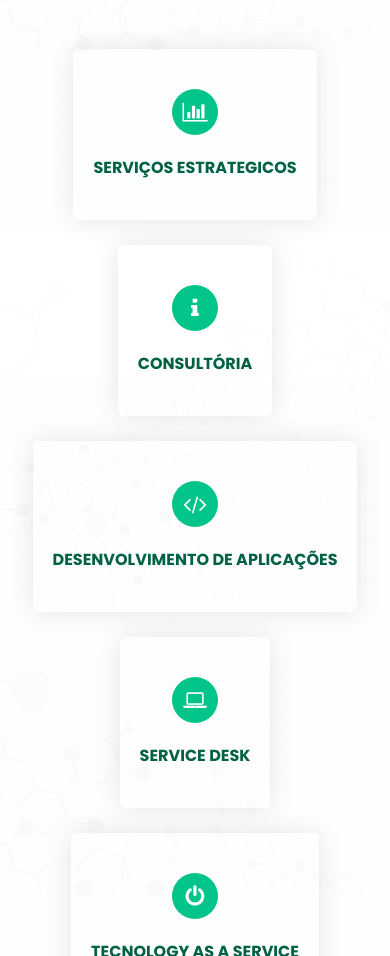
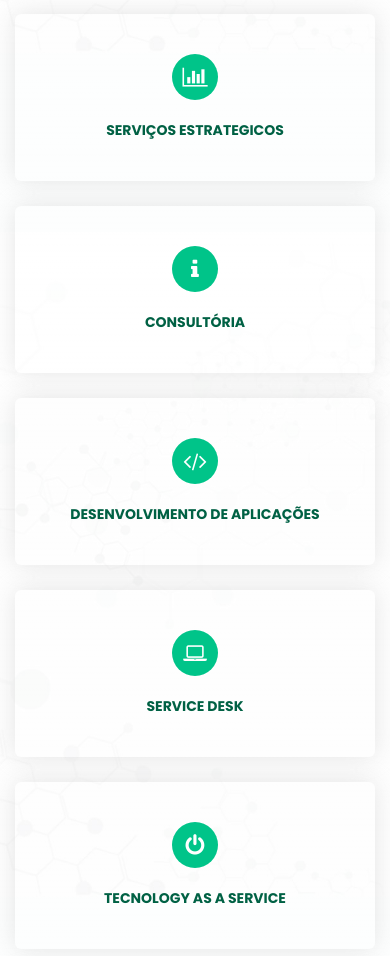
Before and after one commit to Miguel-Leite/novaconexao-v2, a plain HTML site: page index.html in a window 390 px wide. Shown: the part 2300-3256 px from the top of the page. Drawn offline with nearby package versions, Linux system fonts and the light colour scheme.

Commit message:
🚀 responsive

```diff
--- a/css/style.css
+++ b/css/style.css
@@ -671,6 +671,7 @@ ul.btn li:last-child {
      display: flex;
      align-items: center;
      justify-content: center;
+     flex-wrap: wrap;
      gap: 25px;
      margin-bottom: 200px;
 }
@@ -681,6 +682,7 @@ ul.btn li:last-child {
      box-shadow: 0px 0px 25px rgba(204, 204, 204, 0.486);
      text-align: center;
      transition: box-shadow .3s ease-in-out;
+     width: 350px;
 }
 
 .services .service-item:hover {
@@ -810,6 +812,13 @@ ul.btn li:last-child {
      .contacts, .services {
           flex-wrap: wrap;
      }
+     .services .service-item {
+          width: 200px;
+          flex-grow: 2;
+     }
+     .services .service-item h3 {
+          font-size: 14px;
+     }
 }
 
 /** footer **/
--- a/index.html
+++ b/index.html
@@ -175,7 +175,7 @@
                      <div class="titlepage">
                         <h2 data-aos="fade-up">Sobre a <span class="blu">Nova Conexão</span></h2>
                         <p data-aos="fade-up">A Nova Conexão é uma empresa 100% Angolana, com
-                           sede em Luanda, que actua nas áreas de Relaciona- -mento com o Cliente,
+                           sede em Luanda, que actua nas áreas de Relacionamento com o Cliente,
                            Formação, RH e Transformação Tecnológica. Na Nova Conexão ajudamos
                            empresas e marcas a reimaginarem seus negócios, criando e sugerindo
                            soluções impactantes, assentes nas mais recentes praticas e tendências
@@ -206,7 +206,7 @@
                      </div>
                      <h3>Consultória</h3>
                   </div>
-                  <div class="service-item" data-aos="fade-right">
+                  <div class="service-item" data-aos="fade-left">
                      <div class="service-icon">
                         <i class="fa fa-code" aria-hidden="true"></i>
                      </div>
@@ -218,7 +218,7 @@
                      </div>
                      <h3>Service Desk</h3>
                   </div>
-                  <div class="service-item" data-aos="fade-right">
+                  <div class="service-item" data-aos="fade-left">
                      <div class="service-icon">
                         <i class="fa fa-power-off" aria-hidden="true"></i>
                      </div>
@@ -244,7 +244,7 @@
                         <h1 data-aos="fade-up">Missão</h1>
                         <div class="divisor" data-aos="fade-right"></div>
                      </div>
-                     <p data-aos="fade-in">
+                     <p data-aos="fade-right">
                         Superar as expectativas dos nossos clientes, convergindo eficácia,
                                     eficiência, pessoas, tecnologia e planeamento num mesmo propósito:
                                     sermos um parceiro Seguro e Confiável.
```
